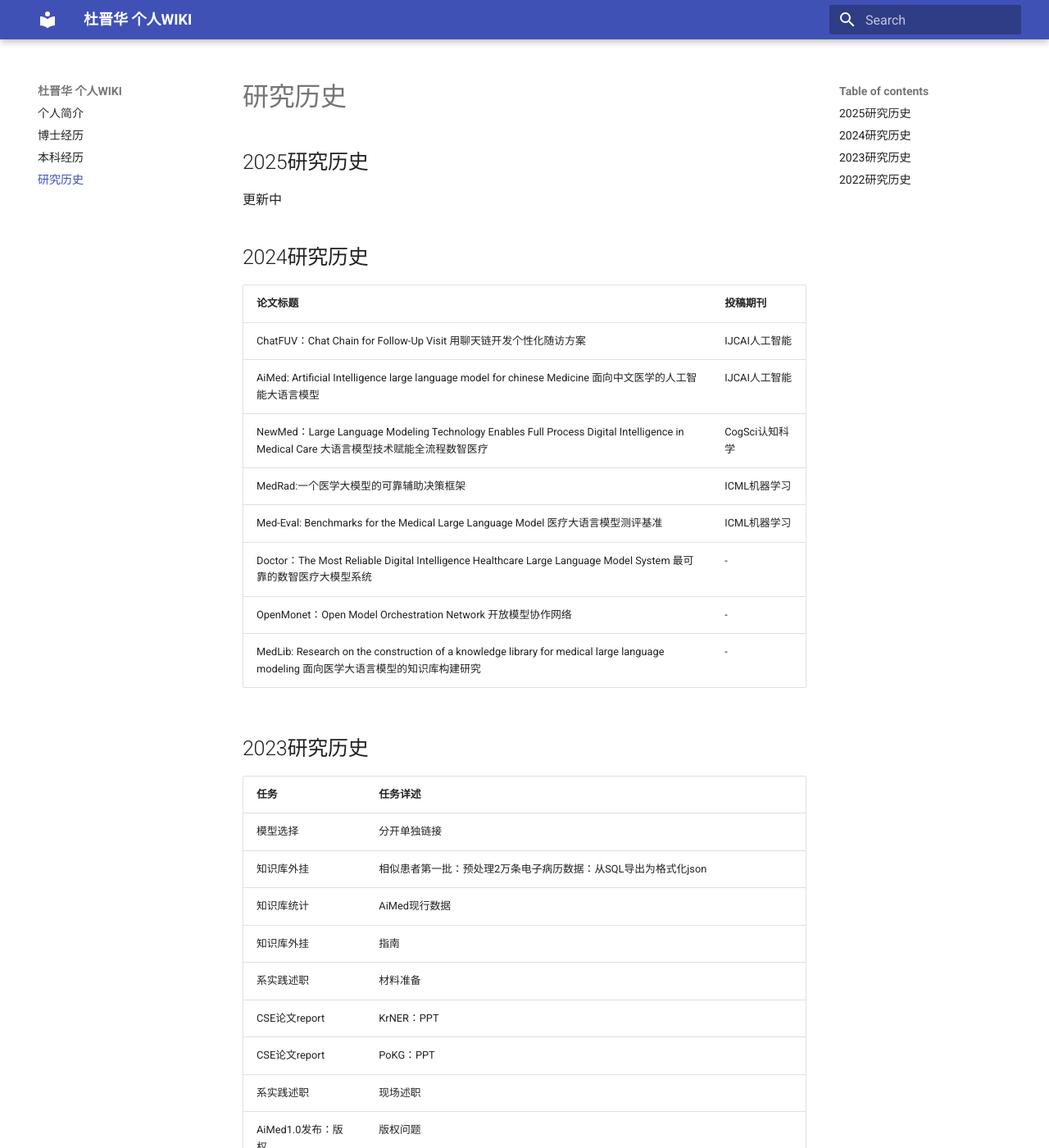
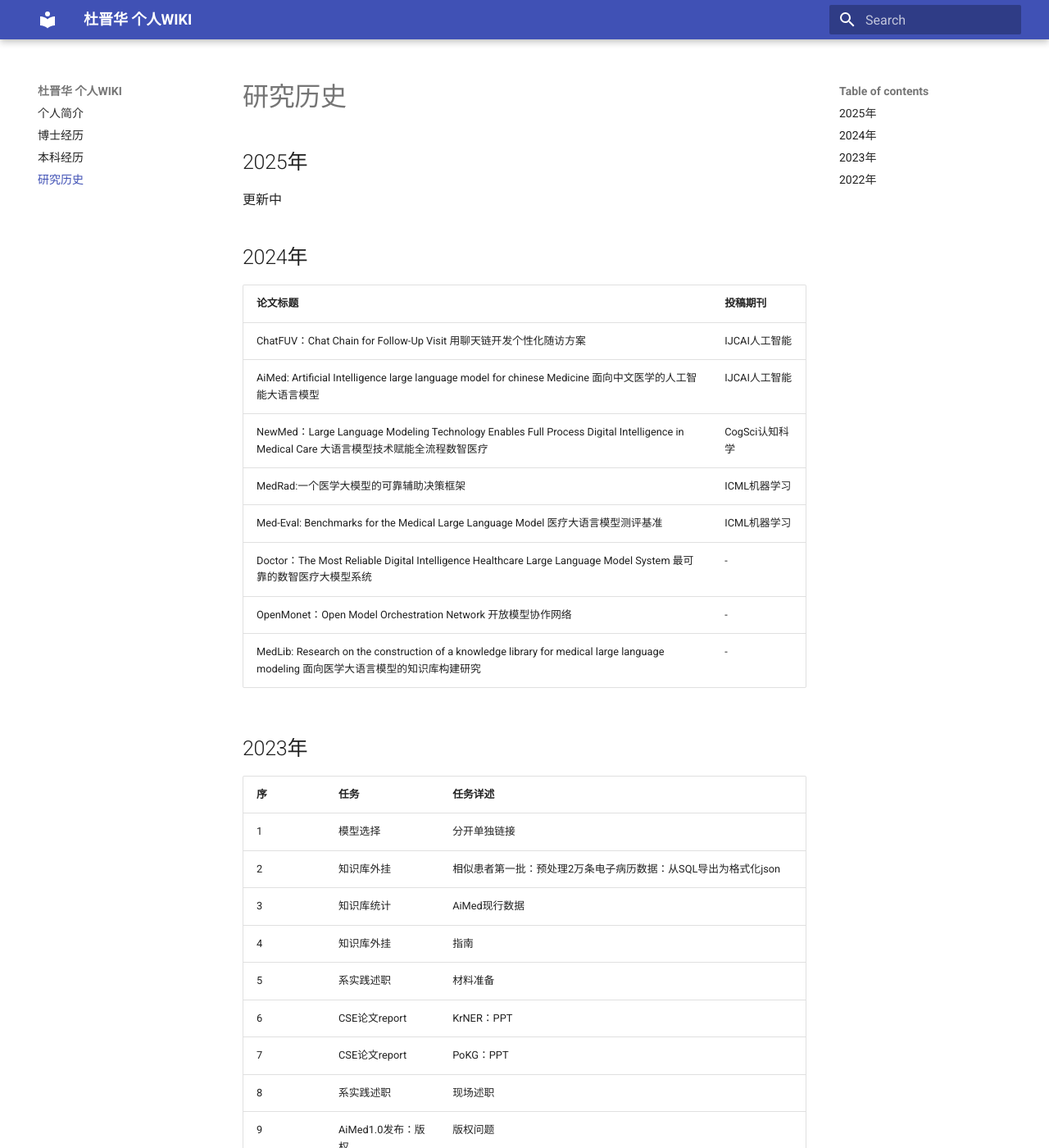
Before and after one commit to dujh22/Dujinhua_wiki, an MkDocs documentation site: the page built from docs/history.md, in a window 1280 px wide and 1400 px high. Shown: the whole window at 82% size. Built offline with MkDocs 1.6.1 and Material for MkDocs 9.7.7, drawn with Linux system fonts in a browser that asks for light colours; some of the changed text lies outside the part shown.

Commit message:
Update history.md

```diff
--- a/docs/history.md
+++ b/docs/history.md
@@ -1,8 +1,8 @@
-## 2025研究历史
+## 2025年
 
 更新中
 
-## 2024研究历史
+## 2024年
 
 | 论文标题                                                                                                                              | 投稿期刊       |
 | ------------------------------------------------------------------------------------------------------------------------------------- | -------------- |
@@ -15,87 +15,85 @@
 | OpenMonet：Open Model Orchestration Network 开放模型协作网络                                                                          | -              |
 | MedLib: Research on the construction of a knowledge library for medical large language modeling 面向医学大语言模型的知识库构建研究    | -              |
 
+## 2023年
 
+| 序 | 任务                 | 任务详述                                                                                             |
+| -- | -------------------- | ---------------------------------------------------------------------------------------------------- |
+| 1  | 模型选择             | 分开单独链接                                                                                         |
+| 2  | 知识库外挂           | 相似患者第一批：预处理2万条电子病历数据：从SQL导出为格式化json                                       |
+| 3  | 知识库统计           | AiMed现行数据                                                                                        |
+| 4  | 知识库外挂           | 指南                                                                                                 |
+| 5  | 系实践述职           | 材料准备                                                                                             |
+| 6  | CSE论文report        | KrNER：PPT                                                                                           |
+| 7  | CSE论文report        | PoKG：PPT                                                                                            |
+| 8  | 系实践述职           | 现场述职                                                                                             |
+| 9  | AiMed1.0发布：版权   | 版权问题                                                                                             |
+| 10 | CSE论文report        | KrNER：对应讲稿准备，外加视频录制                                                                    |
+| 11 | CSE论文report        | PoKG：对应讲稿准备，外加视频录制                                                                     |
+| 12 | AiMed1.0发布：服务   | 敏感信息过滤                                                                                         |
+| 13 | CSE论文report        | 参会做现场汇报                                                                                       |
+| 14 | 多模型链条           | 相关研究调研                                                                                         |
+| 15 | 高级机器学习         | HW1-Tokenization及压缩率比较-共计5篇论文/5个实验                                                     |
+| 16 | AiMed1.0发布         | AiMed1.0项目开源                                                                                     |
+| 17 | AiMed1.0发布         | AiMed1.0-chat参数发布                                                                                |
+| 18 | AiMed1.0发布         | AiMed1.0-paperabs参数发布                                                                            |
+| 19 | AiMed1.0发布         | AiMed1.0-前端对接                                                                                    |
+| 20 | AiMed1.0发布         | AiMed1.0-后端对接                                                                                    |
+| 21 | AiMed1.0发布：参数   | 我们可以发布一个基本的AiMed走完全程的模型参数AiMed-Base                                              |
+| 22 | 中国马克思主义与当代 | 选题确定                                                                                             |
+| 23 | 社工                 | 软件合办智源活动                                                                                     |
+| 24 | AiMed1.0发布         | 对接医信所工作                                                                                       |
+| 25 | LLM调研              |                                                                                                      |
+| 26 | AiMed2.0             | 数据准备                                                                                             |
+| 27 | LLM                  | 相关调研                                                                                             |
+| 28 | 高级机器学习         | Project proposal                                                                                     |
+| 29 | 高级机器学习         | 项目提案                                                                                             |
+| 30 | AiMed2.0训练         | AiMed2.0-Chat对话模型训练-第一轮                                                                     |
+| 31 | AiMed2.0训练         | AiMed2.0-Chat对话模型训练-第一轮-相关测试                                                            |
+| 32 | 高级机器学习         | 项目提案PPT                                                                                          |
+| 33 | 中国马克思主义与当代 | PPT                                                                                                  |
+| 34 | 专利                 | 邱师兄专利修改                                                                                       |
+| 35 | 高级机器学习         | 项目提案PPT                                                                                          |
+| 36 | 中国马克思主义与当代 | PPT                                                                                                  |
+| 37 | 专利                 | 邱师兄专利修改                                                                                       |
+| 38 | 高级机器学习         | Project proposal PPT                                                                                 |
+| 39 | 高级机器学习         | 项目提案PPT                                                                                          |
+| 40 | 高级机器学习         | Project proposal PPT对应讲稿                                                                         |
+| 41 | 医信所汇报PPT        |                                                                                                      |
+| 42 | 高级机器学习         | 项目提案PPT对应讲稿                                                                                  |
+| 43 | 高级机器学习         | 项目讨论                                                                                             |
+| 44 | 张瑞麟师兄           | 软件学报材料准备                                                                                     |
+| 45 | 高级机器学习         | 准备小组讨论                                                                                         |
+| 46 | AiMed接口优化        | 敏感信息                                                                                             |
+| 47 | Doctor1.0部署        | 模型部署到长沙机房                                                                                   |
+| 48 | LLM                  | 相关调研                                                                                             |
+| 49 | 张瑞麟师兄           | 软件学报材料准备                                                                                     |
+| 50 | 高级机器学习         | 项目讨论                                                                                             |
+| 51 | Doctor               | 完成指南库和病历库的相关开发                                                                         |
+| 52 | AiMed1.0发布：服务   | 相似患者第二批：预处理6万条电子病历数据：从SQL导出为格式化json                                       |
+| 53 | 工程库与检索         | 药品说明书、检验、指南库                                                                             |
+| 54 | 处理长沙文档         | 切换到长沙权限才可访问                                                                               |
+| 55 | 高级机器学习         | 第二次作业：RLHF在多模态领域的应用                                                                   |
+| 56 | Med-eval             | 制定整体推进计划                                                                                     |
+| 57 | Med-eval             | 相关同事分工推进                                                                                     |
+| 58 | 高级机器学习         | poster                                                                                               |
+| 59 | 高级机器学习         | PPT                                                                                                  |
+| 60 | Med-eval             | 制定整体推进计划                                                                                     |
+| 61 | Med-eval             | 相关同事分工推进                                                                                     |
+| 62 | Med-eval             | 数据集的构建：3个数据集                                                                              |
+| 63 | Med-eval             | 以及点对点和各位同学的分工                                                                           |
+| 64 | Med-eval             | RAG相关整理                                                                                          |
+| 65 | 高级机器学习         | 第三次作业：RAG                                                                                      |
+| 66 | 区块链               | 大作业                                                                                               |
+| 67 | 高级机器学习         | MedRed：论文维护位置                                                                                 |
+| 68 | AiMed1.0             | AiMed: 面向中文医学的人工智能大语言模型                                                              |
+| 69 | ChatFUV1.0           | ChatFUV：Chat Chain for Follow-Up Visit 用聊天链开发个性化随访方案                                   |
+| 70 | NewMed1.0            | NewMed：Large Language Modeling Technology Enables Full Process Digital Intelligence in Medical Care |
+| 71 | Med-Eval1.0          | Med-Eval: Benchmarks for the Medical Large Language Model 医疗大语言模型测评基准                     |
+| 72 | MedRad1.0            | MedRed：论文维护位置                                                                                 |
+| 73 | 联邦学习论文         | 软件学报材料邮寄                                                                                     |
 
-## 2023研究历史
-
-| 任务                 | 任务详述                                                                                             |
-| -------------------- | ---------------------------------------------------------------------------------------------------- |
-| 模型选择             | 分开单独链接                                                                                         |
-| 知识库外挂           | 相似患者第一批：预处理2万条电子病历数据：从SQL导出为格式化json                                       |
-| 知识库统计           | AiMed现行数据                                                                                        |
-| 知识库外挂           | 指南                                                                                                 |
-| 系实践述职           | 材料准备                                                                                             |
-| CSE论文report        | KrNER：PPT                                                                                           |
-| CSE论文report        | PoKG：PPT                                                                                            |
-| 系实践述职           | 现场述职                                                                                             |
-| AiMed1.0发布：版权   | 版权问题                                                                                             |
-| CSE论文report        | KrNER：对应讲稿准备，外加视频录制                                                                    |
-| CSE论文report        | PoKG：对应讲稿准备，外加视频录制                                                                     |
-| AiMed1.0发布：服务   | 敏感信息过滤                                                                                         |
-| CSE论文report        | 参会做现场汇报                                                                                       |
-| 多模型链条           | 相关研究调研                                                                                         |
-| 高级机器学习         | HW1-Tokenization及压缩率比较-共计5篇论文/5个实验                                                     |
-| AiMed1.0发布         | AiMed1.0项目开源                                                                                     |
-| AiMed1.0发布         | AiMed1.0-chat参数发布                                                                                |
-| AiMed1.0发布         | AiMed1.0-paperabs参数发布                                                                            |
-| AiMed1.0发布         | AiMed1.0-前端对接                                                                                    |
-| AiMed1.0发布         | AiMed1.0-后端对接                                                                                    |
-| AiMed1.0发布：参数   | 我们可以发布一个基本的AiMed走完全程的模型参数AiMed-Base                                              |
-| 中国马克思主义与当代 | 选题确定                                                                                             |
-| 社工                 | 软件合办智源活动                                                                                     |
-| AiMed1.0发布         | 对接医信所工作                                                                                       |
-| LLM调研              |                                                                                                      |
-| AiMed2.0             | 数据准备                                                                                             |
-| LLM                  | 相关调研                                                                                             |
-| 高级机器学习         | Project proposal                                                                                     |
-| 高级机器学习         | 项目提案                                                                                             |
-| AiMed2.0训练         | AiMed2.0-Chat对话模型训练-第一轮                                                                     |
-| AiMed2.0训练         | AiMed2.0-Chat对话模型训练-第一轮-相关测试                                                            |
-| 高级机器学习         | 项目提案PPT                                                                                          |
-| 中国马克思主义与当代 | PPT                                                                                                  |
-| 专利                 | 邱师兄专利修改                                                                                       |
-| 高级机器学习         | 项目提案PPT                                                                                          |
-| 中国马克思主义与当代 | PPT                                                                                                  |
-| 专利                 | 邱师兄专利修改                                                                                       |
-| 高级机器学习         | Project proposal PPT                                                                                 |
-| 高级机器学习         | 项目提案PPT                                                                                          |
-| 高级机器学习         | Project proposal PPT对应讲稿                                                                         |
-| 医信所汇报PPT        |                                                                                                      |
-| 高级机器学习         | 项目提案PPT对应讲稿                                                                                  |
-| 高级机器学习         | 项目讨论                                                                                             |
-| 张瑞麟师兄           | 软件学报材料准备                                                                                     |
-| 高级机器学习         | 准备小组讨论                                                                                         |
-| AiMed接口优化        | 敏感信息                                                                                             |
-| Doctor1.0部署        | 模型部署到长沙机房                                                                                   |
-| LLM                  | 相关调研                                                                                             |
-| 张瑞麟师兄           | 软件学报材料准备                                                                                     |
-| 高级机器学习         | 项目讨论                                                                                             |
-| Doctor               | 完成指南库和病历库的相关开发                                                                         |
-| AiMed1.0发布：服务   | 相似患者第二批：预处理6万条电子病历数据：从SQL导出为格式化json                                       |
-| 工程库与检索         | 药品说明书、检验、指南库                                                                             |
-| 处理长沙文档         | 切换到长沙权限才可访问                                                                               |
-| 高级机器学习         | 第二次作业：RLHF在多模态领域的应用                                                                   |
-| Med-eval             | 制定整体推进计划                                                                                     |
-| Med-eval             | 相关同事分工推进                                                                                     |
-| 高级机器学习         | poster                                                                                               |
-| 高级机器学习         | PPT                                                                                                  |
-| Med-eval             | 制定整体推进计划                                                                                     |
-| Med-eval             | 相关同事分工推进                                                                                     |
-| Med-eval             | 数据集的构建：3个数据集                                                                              |
-| Med-eval             | 以及点对点和各位同学的分工                                                                           |
-| Med-eval             | RAG相关整理                                                                                          |
-| 高级机器学习         | 第三次作业：RAG                                                                                      |
-| 区块链               | 大作业                                                                                               |
-| 高级机器学习         | MedRed：论文维护位置                                                                                 |
-| AiMed1.0             | AiMed: 面向中文医学的人工智能大语言模型                                                              |
-| ChatFUV1.0           | ChatFUV：Chat Chain for Follow-Up Visit 用聊天链开发个性化随访方案                                   |
-| NewMed1.0            | NewMed：Large Language Modeling Technology Enables Full Process Digital Intelligence in Medical Care |
-| Med-Eval1.0          | Med-Eval: Benchmarks for the Medical Large Language Model 医疗大语言模型测评基准                     |
-| MedRad1.0            | MedRed：论文维护位置                                                                                 |
-| 联邦学习论文         | 软件学报材料邮寄                                                                                     |
-
-## 2022研究历史
+## 2022年
 
 | 月份 | 周次 | 内容                                                                                                                                                                                  |
 | ---- | ---- | ------------------------------------------------------------------------------------------------------------------------------------------------------------------------------------- |
```
